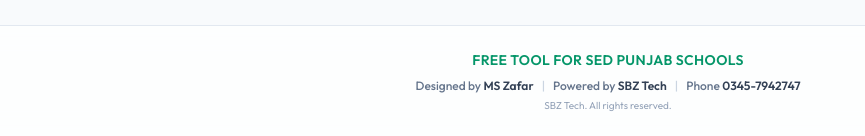
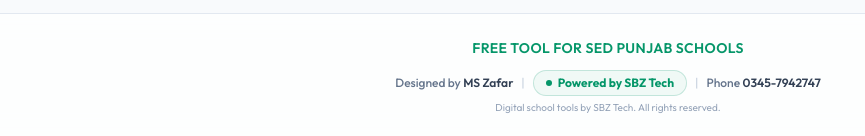
Before and after one commit to shahbaznetcafe-cyber/imageresizer, a React (Vite) app in the folder frontend/: page / in a window 1280 px wide. Shown: the part 663-799 px from the top of the page, without its empty margins (32-897 px from the left). Built offline with nearby package versions, Linux system fonts and the light colour scheme; no server answers; a web font is replaced by a local one.

Commit message:
Add SBZ branding polish and processing note

```diff
--- a/frontend/src/components/FooterBranding.jsx
+++ b/frontend/src/components/FooterBranding.jsx
@@ -7,15 +7,22 @@
         <p className="text-sm font-semibold text-punjab-green tracking-wide uppercase">
           Free Tool for SED Punjab Schools
         </p>
-        <p className="mt-2 text-xs text-slate-500 font-medium">
-          Designed by <span className="font-semibold text-slate-700">MS Zafar</span>
-          <span className="mx-2 text-slate-300">|</span>
-          Powered by <span className="font-semibold text-slate-700">SBZ Tech</span>
-          <span className="mx-2 text-slate-300">|</span>
-          Phone <span className="font-semibold text-slate-700">0345-7942747</span>
-        </p>
+        <div className="mt-3 flex flex-col sm:flex-row items-center justify-center gap-2 text-xs text-slate-500 font-medium">
+          <span>
+            Designed by <span className="font-semibold text-slate-700">MS Zafar</span>
+          </span>
+          <span className="hidden sm:inline text-slate-300">|</span>
+          <span className="inline-flex items-center gap-1.5 rounded-full border border-punjab-green/20 bg-punjab-green/5 px-3 py-1 text-punjab-green font-bold">
+            <span className="h-1.5 w-1.5 rounded-full bg-punjab-green" />
+            Powered by SBZ Tech
+          </span>
+          <span className="hidden sm:inline text-slate-300">|</span>
+          <span>
+            Phone <span className="font-semibold text-slate-700">0345-7942747</span>
+          </span>
+        </div>
         <p className="mt-1 text-[10px] text-slate-400">
-          SBZ Tech. All rights reserved.
+          Digital school tools by SBZ Tech. All rights reserved.
         </p>
       </div>
     </footer>
--- a/frontend/src/components/ProcessingStatus.jsx
+++ b/frontend/src/components/ProcessingStatus.jsx
@@ -1,5 +1,5 @@
 import React, { useEffect, useMemo, useState } from 'react';
-import { Loader2, ShieldCheck, Sparkles, Image, CheckCircle2, Files } from 'lucide-react';
+import { Loader2, ShieldCheck, Sparkles, Image, CheckCircle2, Files, Pin } from 'lucide-react';
 
 export default function ProcessingStatus({ files = [] }) {
   const totalFiles = Math.max(files.length, 1);
@@ -99,6 +99,33 @@
       <div className="text-xs text-slate-400 font-medium">
         Please do not close this window. Larger batches can take up to 60-90 seconds while the server prepares each image.
       </div>
+
+      <div className="rounded-2xl border border-amber-100 bg-amber-50/70 p-4 text-left space-y-3">
+        <div className="flex items-start gap-3">
+          <div className="mt-0.5 h-8 w-8 rounded-xl bg-white text-amber-600 flex items-center justify-center shrink-0 shadow-sm">
+            <Pin size={16} />
+          </div>
+          <div className="min-w-0 space-y-3">
+            <div dir="rtl" className="urdu-text text-right text-xs leading-6 text-slate-700">
+              <p className="font-bold text-slate-800">📌 نوٹ</p>
+              <p>
+                پہلی بار براہِ کرم صرف ایک تصویر اپ لوڈ کریں۔ چونکہ پہلی مرتبہ پروسیسنگ ماڈل لوڈ ہوتا ہے، اس لیے اس عمل میں تقریباً 60 سے 90 سیکنڈ لگ سکتے ہیں۔ ماڈل لوڈ ہونے کے بعد آپ باآسانی ایک ساتھ متعدد (Bulk) تصاویر اپ لوڈ کر سکتے ہیں، اور پروسیسنگ کافی تیز ہو جائے گی۔
+              </p>
+            </div>
+
+            <div className="text-xs leading-5 text-slate-600">
+              <p className="font-bold text-slate-800">📌 Note</p>
+              <p>
+                For the first use, please upload only one image. The processing model loads initially, so it may take approximately 60-90 seconds. After the model has loaded, you can upload multiple bulk images and processing will be significantly faster.
+              </p>
+            </div>
+          </div>
+        </div>
+      </div>
+
+      <p className="text-[10px] uppercase tracking-[0.18em] font-bold text-slate-400">
+        Workflow optimized by <span className="text-punjab-green">SBZ Tech</span>
+      </p>
     </div>
   );
 }
--- a/frontend/src/components/ResultGallery.jsx
+++ b/frontend/src/components/ResultGallery.jsx
@@ -168,6 +168,9 @@
                 <p className="text-[10px] uppercase font-bold text-slate-400">Easy Paisa</p>
                 <p className="text-xl font-bold text-slate-800 font-mono mt-1">03457942747</p>
               </div>
+              <p className="text-[11px] text-center text-slate-400 font-medium">
+                Thank you for supporting SBZ Tech school tools.
+              </p>
             </div>
           </div>
         </div>
```
